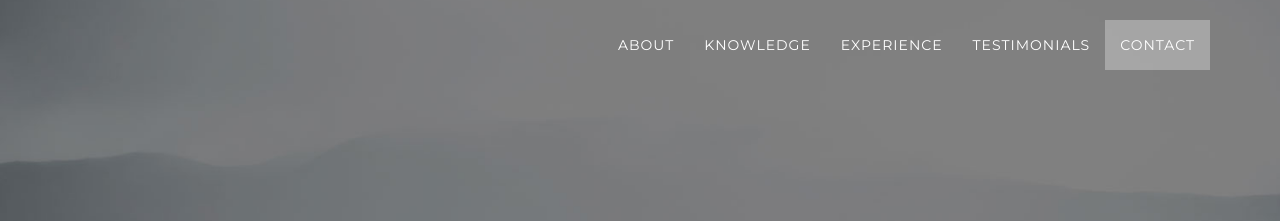
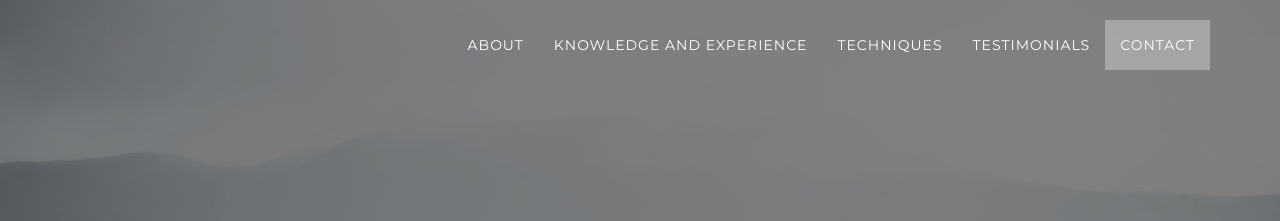
Before and after one commit to iamreadyforchange/iamreadyforchange.github.io, a Jekyll site: the page built from index.html, in a window 1280 px wide. Shown: the top 221 px of the page. Built offline with Jekyll 4.4.1, drawn with Linux system fonts in a browser that asks for light colours.

Commit message:
updated nav.

```diff
--- a/_includes/nav.html
+++ b/_includes/nav.html
@@ -21,10 +21,10 @@
                         <a class="page-scroll" href="#about">About</a>
                     </li>
                     <li>
-                      <a class="page-scroll" href="#mid">Knowledge</a>
+                      <a class="page-scroll" href="#mid">Knowledge and Experience</a>
                     </li>
                     <li>
-                      <a class="page-scroll" href="#mid">Experience</a>
+                      <a class="page-scroll" href="#mid">Techniques</a>
                     </li>
                     <li>
                       <a class="page-scroll" href="#testimonials">Testimonials</a>
```
